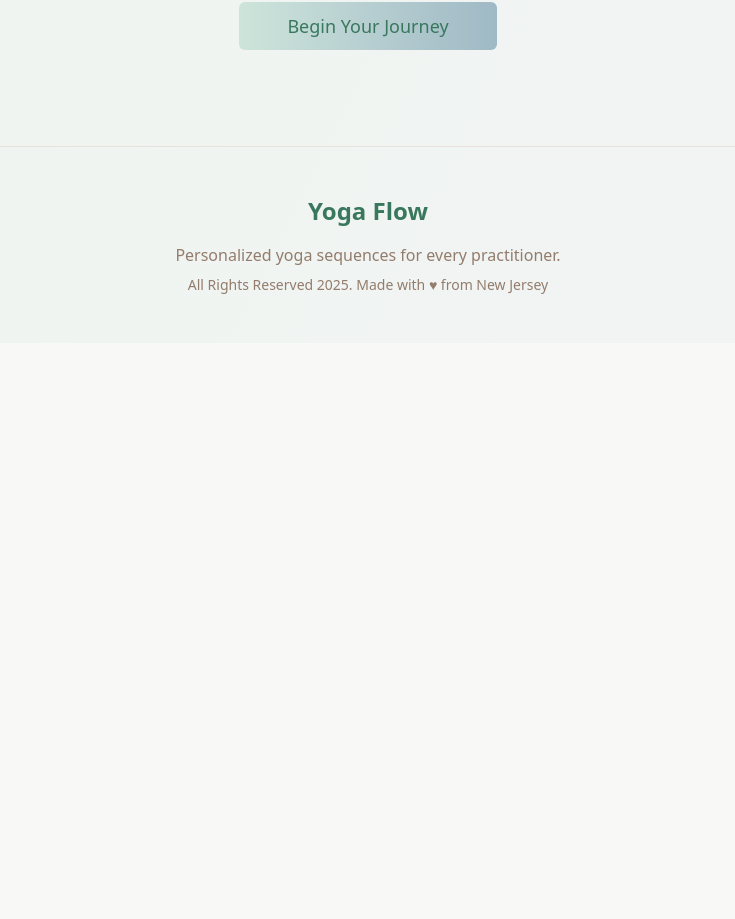
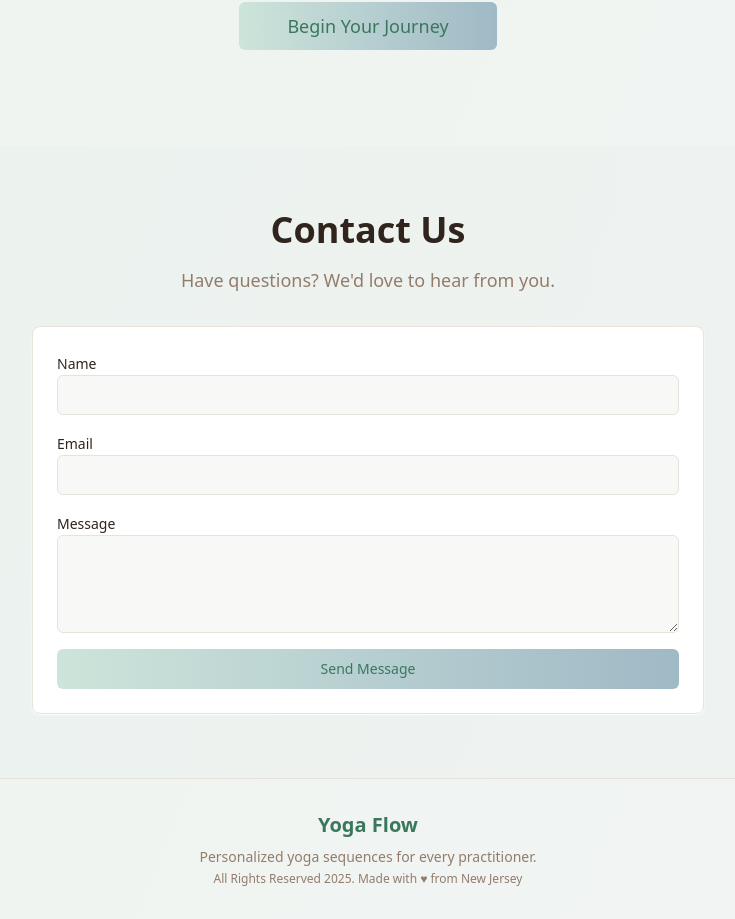
Before and after one commit to ylapscher/flow-state-yoga-builder, a React (Vite) app: page / in a window 1280 px wide. Shown: the part 2258-3177 px from the top of the page, without its empty margins (272-1007 px from the left). Before the commit the page ends 2601 px from the top, so only its background shows below. Built offline with nearby package versions, Linux system fonts and the light colour scheme.

Commit message:
Refactor landing page footer and contact section
Make the footer smaller and the contact us section always visible.

```diff
--- a/src/components/LandingPage.tsx
+++ b/src/components/LandingPage.tsx
@@ -84,10 +84,7 @@ const LandingPage = () => {
               <Button
                 variant="outline"
                 onClick={() => {
-                  setShowContact(true);
-                  setTimeout(() => {
                   document.getElementById('contact-form')?.scrollIntoView({ behavior: 'smooth' });
-                  }, 100);
                 }}
                 className="text-foreground hover:text-sage transition-zen border-transparent hover:border-sage"
               >
@@ -286,21 +283,20 @@ const LandingPage = () => {
       </div>
 
       {/* Contact Form Section */}
-      {showContact && (
-        <div id="contact-form" className="py-24 px-4 bg-gradient-to-r from-sage-light/10 to-zen-blue-light/10">
+      <div id="contact-form" className="py-16 px-4 bg-gradient-to-r from-sage-light/10 to-zen-blue-light/10">
         <div className="max-w-2xl mx-auto">
           <div className="text-center mb-8">
-              <h2 className="text-4xl md:text-5xl font-bold text-foreground mb-4">
+            <h2 className="text-3xl md:text-4xl font-bold text-foreground mb-4">
               Contact Us
             </h2>
-              <p className="text-xl text-muted-foreground">
+            <p className="text-lg text-muted-foreground">
               Have questions? We'd love to hear from you.
             </p>
           </div>
 
           <Card className="shadow-card">
-              <CardContent className="p-8">
-                <form onSubmit={handleContactSubmit} className="space-y-6">
+            <CardContent className="p-6">
+              <form onSubmit={handleContactSubmit} className="space-y-4">
                 <div>
                   <Label htmlFor="name">Name</Label>
                   <Input
@@ -331,38 +327,28 @@ const LandingPage = () => {
                     rows={4}
                   />
                 </div>
-                  <div className="flex gap-4">
                 <Button
                   type="submit"
                   variant="zen"
-                      className="flex-1"
+                  className="w-full"
                   disabled={isSubmitting}
                 >
                   {isSubmitting ? "Sending..." : "Send Message"}
                 </Button>
-                    <Button
-                      type="button"
-                      variant="outline"
-                      onClick={() => setShowContact(false)}
-                    >
-                      Cancel
-                    </Button>
-                  </div>
               </form>
             </CardContent>
           </Card>
         </div>
       </div>
-      )}
 
       {/* Footer */}
-      <footer className="py-12 px-4 border-t border-border">
+      <footer className="py-8 px-4 border-t border-border">
         <div className="max-w-6xl mx-auto text-center">
-          <h3 className="text-2xl font-bold text-sage-dark mb-4">Yoga Flow</h3>
-          <p className="text-muted-foreground mb-2">
+          <h3 className="text-xl font-bold text-sage-dark mb-2">Yoga Flow</h3>
+          <p className="text-sm text-muted-foreground mb-1">
             Personalized yoga sequences for every practitioner.
           </p>
-          <p className="text-sm text-muted-foreground">
+          <p className="text-xs text-muted-foreground">
             All Rights Reserved 2025. Made with ♥ from New Jersey
           </p>
         </div>
```
Lines whose indentation alone changed are shown as unchanged.
